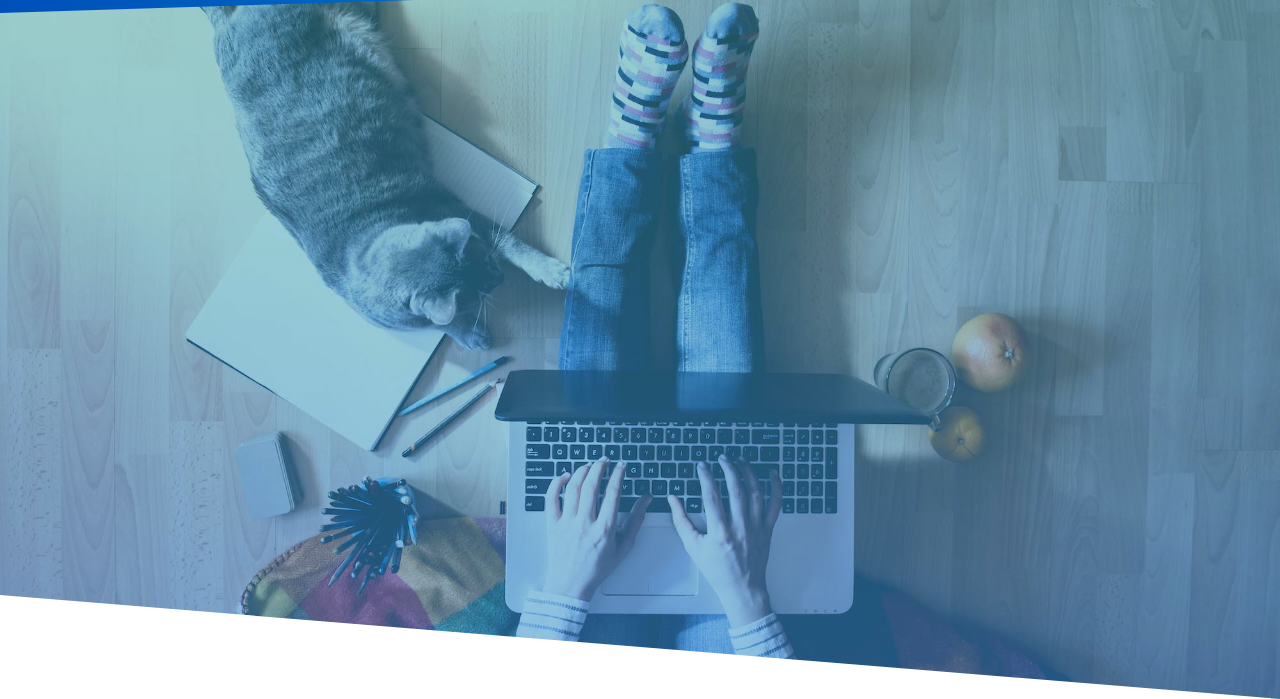
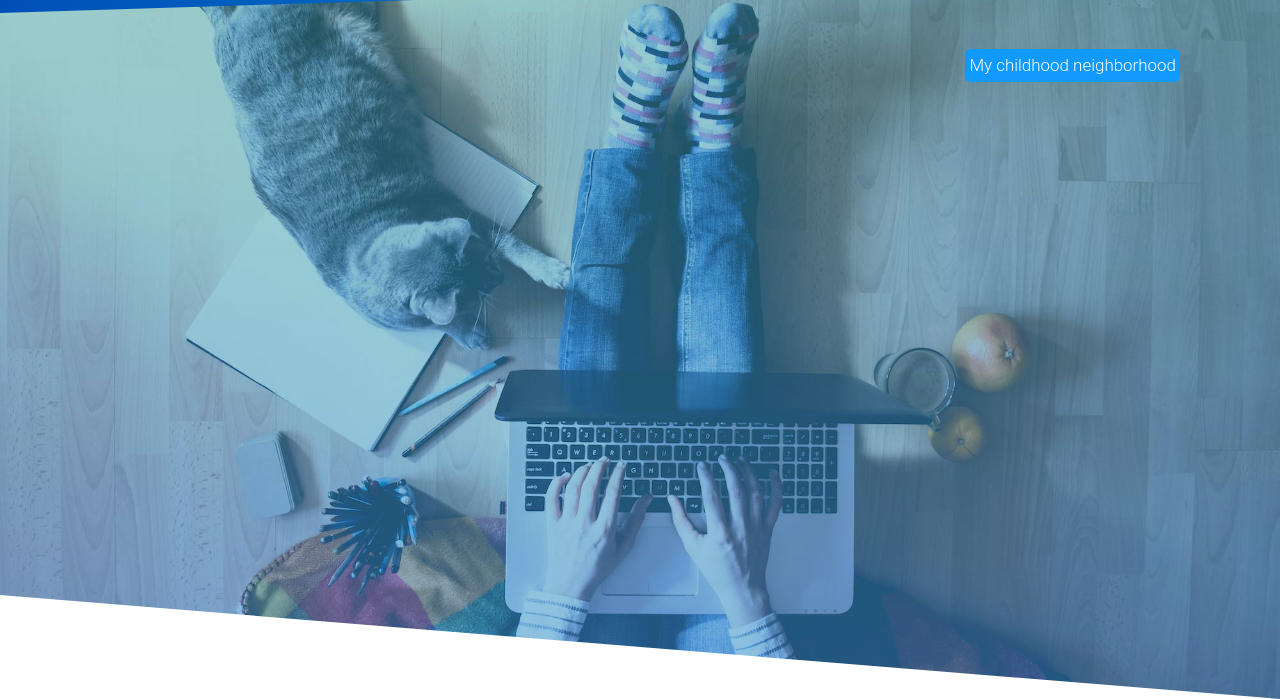
Before and after one commit to ArisApos/GeoBio, a plain HTML site: page index.html in a window 1280 px wide. Shown: the part 101-800 px from the top of the page. Drawn offline with Linux system fonts and the light colour scheme; some packages are replaced by stand-ins of ours.

Commit message:
My childhood neighborhood button

```diff
--- a/css/agile.css
+++ b/css/agile.css
@@ -18,6 +18,20 @@ header {
   position: fixed;
   top: 0;
   left: 0;
+}
+#karditsa {
+  background: #1099ff;
+  color: white;
+  position: absolute;
+  top: 150px;
+  right: 100px;
+  padding: 4px;
+  border-radius: 6px;
+  z-index: 100;
+  cursor: pointer;
+}
+#karditsa:hover {
+  background: #00d9ef;
 }
 
 #bioOptions {
--- a/index.html
+++ b/index.html
@@ -136,8 +136,8 @@
 		<div class="menuItem"><span class="geoDirectors">Jobs&Projects</span></div>
 		<div class="menuItem"><span class="geoDirectors">Current location</span></div>
 	</div>
+	<span id="karditsa"> My childhood neighborhood</span>
 	<section id="prolife">
-
 		<section id="map">
 		</section>
 		<div id="container">
--- a/js/agile.js
+++ b/js/agile.js
@@ -6,12 +6,16 @@ const dummy = document.getElementById('dummy');
 const bio_Options = document.getElementById("bioOptions");
 const container = document.getElementById("container");
 const containerBig = document.getElementById("containerBig");
+const karditsa = document.getElementById("karditsa");
+let karditsaOneClick = true;
 //Do somethink when the animation off the logo finished
 dot.addEventListener("animationend", () => { wrapper.style.display = "inline-block"; delayDoOpa(0.4, () => { wrapper.style.opacity = 1;}) }, false);
 
 
-
-
+// Karditsa button functionality
+ karditsa.addEventListener("click", function() {
+     if (karditsaOneClick){ insider(); karditsaOneClick = !karditsaOneClick; }
+});
 
 //------------------>>>>For the auto initMap function
 var map, overlay, deletions;
```
